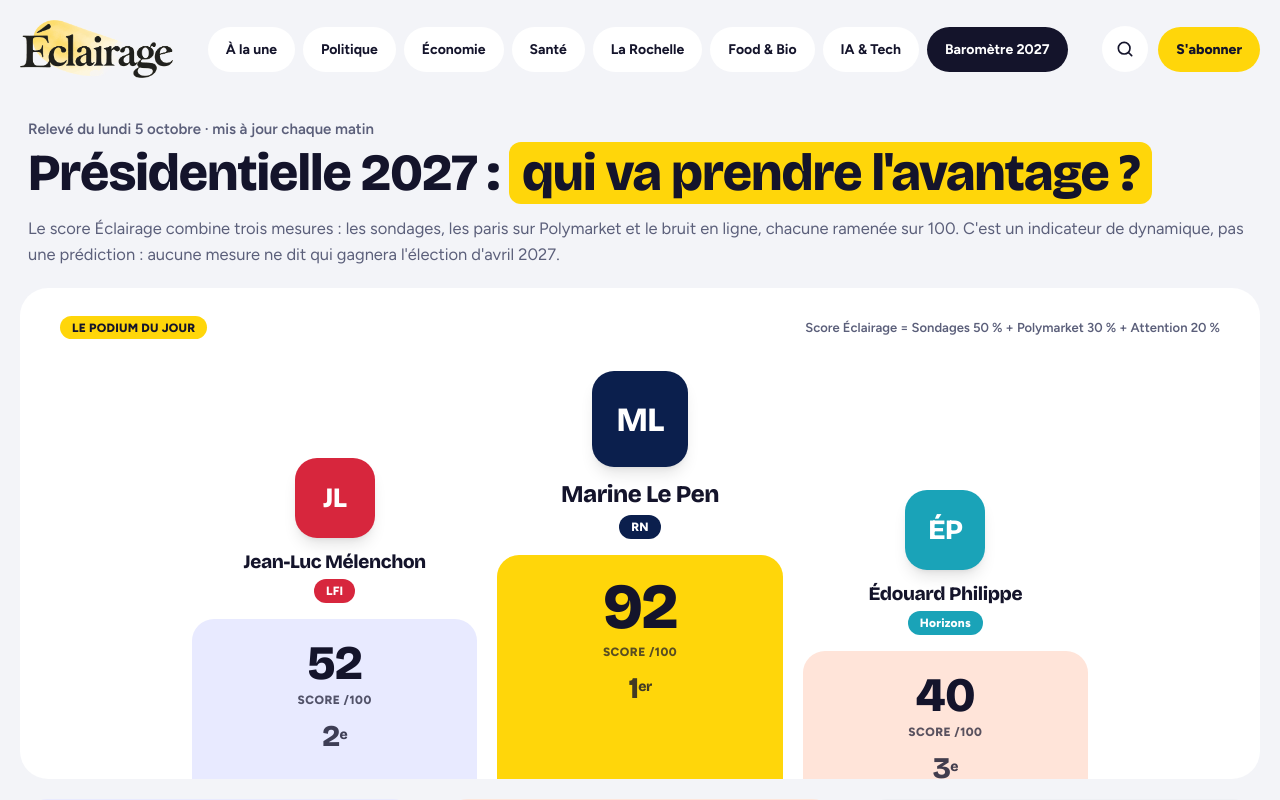
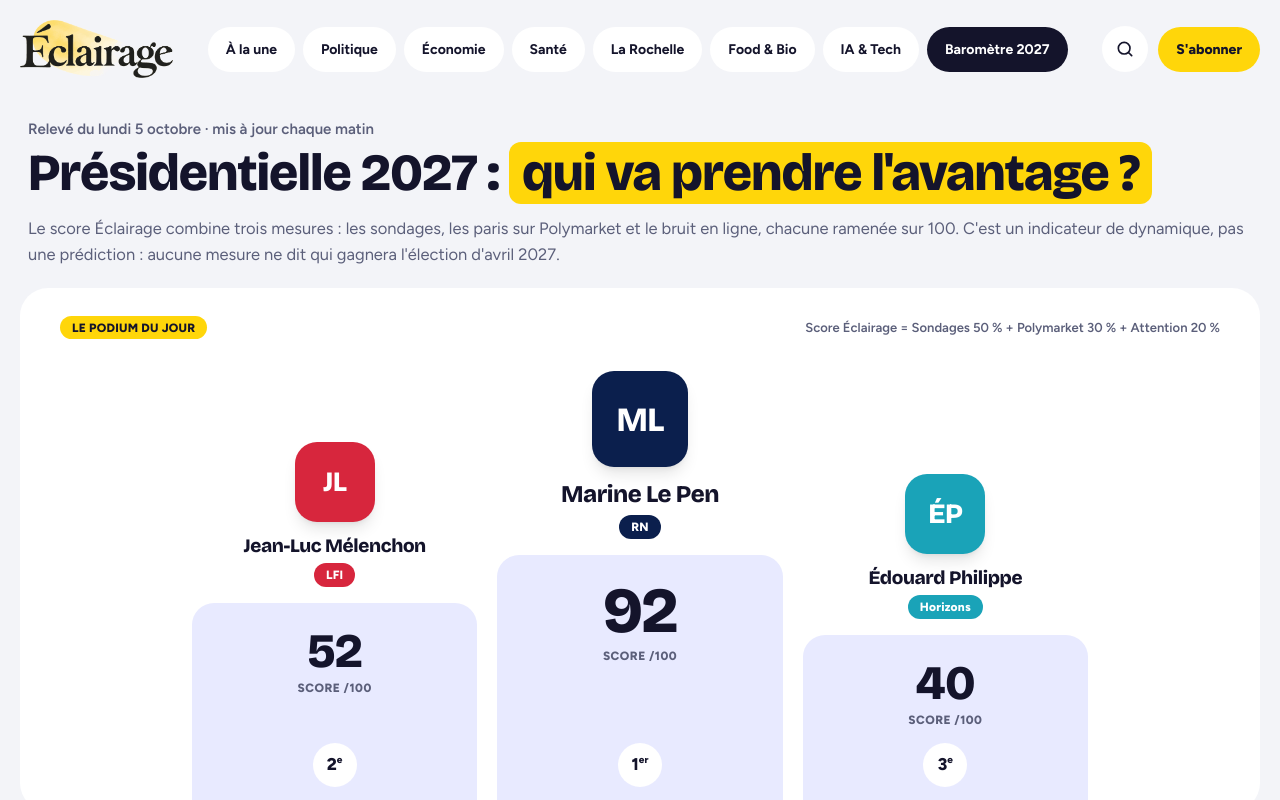
Before and after one commit to mansonjb/eclairagemedia, a Next.js app: page /barometre in a window 1280 px wide. Shown: the top 800 px of the page. Built offline with nearby package versions, Linux system fonts and the light colour scheme.

Commit message:
Podium : marches de couleur unique, rang aligné en bas ; carte Polymarket en blanc
Co-Authored-By: Claude Opus 5.5 <noreply@anthropic.com>

```diff
--- a/src/app/barometre/page.tsx
+++ b/src/app/barometre/page.tsx
@@ -30,7 +30,7 @@ export default function Barometre() {
       note: "Une photographie à une date donnée, pas une prédiction." },
     { titre: "L'attention en ligne", couleur: "#ff6a3d", fond: "#ffe4d9", texte: "Indice sur 100 qui combine, sur 7 jours, les consultations Wikipedia, l'engagement sur ses posts, ses citations par les journalistes et les médias, les abonnés gagnés sur les réseaux et les vues de ses vidéos YouTube.",
       note: "Mesure le bruit, pas le soutien : une polémique fait aussi monter l'indice." },
-    { titre: "Les marchés de prédiction", couleur: "#14142b", fond: "#eef0f4", texte: `Probabilité implicite des paris Polymarket${b.polymarket_volume ? `, ${Math.round(b.polymarket_volume / 1e6)} millions de dollars engagés` : ""}.`,
+    { titre: "Les marchés de prédiction", couleur: "#14142b", fond: "#ffffff", texte: `Probabilité implicite des paris Polymarket${b.polymarket_volume ? `, ${Math.round(b.polymarket_volume / 1e6)} millions de dollars engagés` : ""}.`,
       note: "Reflète l'avis des parieurs, pas celui des électeurs." },
   ];
   return (
--- a/src/components/Podium.tsx
+++ b/src/components/Podium.tsx
@@ -6,15 +6,18 @@ const initiales = (n: string) => n.split(/[ -]/).filter((m) => m && m[0] === m[0
 // Podium : 2e à gauche, 1er au centre (plus haut), 3e à droite
 export default function Podium({ candidats, poids }: { candidats: Candidat[]; poids: Record<string, number> }) {
   const [p1, p2, p3] = candidats;
-  const marche = (c: Candidat | undefined, rang: number, h: string, fond: string) => c && (
+  const marche = (c: Candidat | undefined, rang: number, h: string) => c && (
     <div className={`flex flex-col items-center ${rang === 1 ? "order-2" : rang === 2 ? "order-1" : "order-3"}`}>
       <span className={`d flex items-center justify-center rounded-[22px] text-white shadow-lg ${rang === 1 ? "h-24 w-24 text-[34px]" : "h-20 w-20 text-[28px]"}`} style={{ backgroundColor: c.couleur }}>{initiales(c.nom)}</span>
       <p className={`d mt-3 text-center leading-tight ${rang === 1 ? "text-[24px]" : "text-[19px]"}`}>{c.nom}</p>
       <span className="pastille mt-1.5 text-white" style={{ backgroundColor: c.couleur }}>{c.etiquette}</span>
-      <div className={`mt-4 flex w-full flex-col items-center justify-start rounded-t-[22px] pt-5 ${h}`} style={{ backgroundColor: fond }}>
-        <p className={`d leading-none ${rang === 1 ? "text-[64px]" : "text-[48px]"}`}>{c.score}</p>
-        <p className="mt-1 text-[12px] font-extrabold tracking-[0.04em] opacity-70">SCORE /100</p>
-        <p className="d mt-3 text-[30px] leading-none opacity-80">{rang}<sup className="text-[14px]">{rang === 1 ? "er" : "e"}</sup></p>
+      {/* marches de couleur unique, seule la hauteur change ; le rang est toujours au même endroit, en bas */}
+      <div className={`mt-4 flex w-full flex-col items-center justify-between rounded-t-[22px] bg-lavande pb-6 pt-6 ${h}`}>
+        <div className="flex flex-col items-center">
+          <p className={`d leading-none ${rang === 1 ? "text-[64px]" : "text-[48px]"}`}>{c.score}</p>
+          <p className="mt-1 text-[12px] font-extrabold tracking-[0.04em] text-gris">SCORE /100</p>
+        </div>
+        <p className="flex h-11 w-11 items-center justify-center rounded-full bg-white text-[17px] font-extrabold">{rang}<sup className="text-[10px]">{rang === 1 ? "er" : "e"}</sup></p>
       </div>
     </div>
   );
@@ -25,9 +28,9 @@ export default function Podium({ candidats, poids }: { candidats: Candidat[]; po
         <p className="text-[13px] font-semibold text-gris">Score Éclairage = {Object.entries(poids).map(([k, v]) => `${NOMS[k]} ${Math.round(v * 100)} %`).join(" + ")}</p>
       </div>
       <div className="mx-auto mt-8 grid max-w-4xl grid-cols-3 items-end gap-3 sm:gap-5">
-        {marche(p1, 1, "h-56", "#ffd60a")}
-        {marche(p2, 2, "h-40", "#e8eaff")}
-        {marche(p3, 3, "h-32", "#ffe4d9")}
+        {marche(p1, 1, "h-64")}
+        {marche(p2, 2, "h-52")}
+        {marche(p3, 3, "h-44")}
       </div>
     </section>
   );
```
